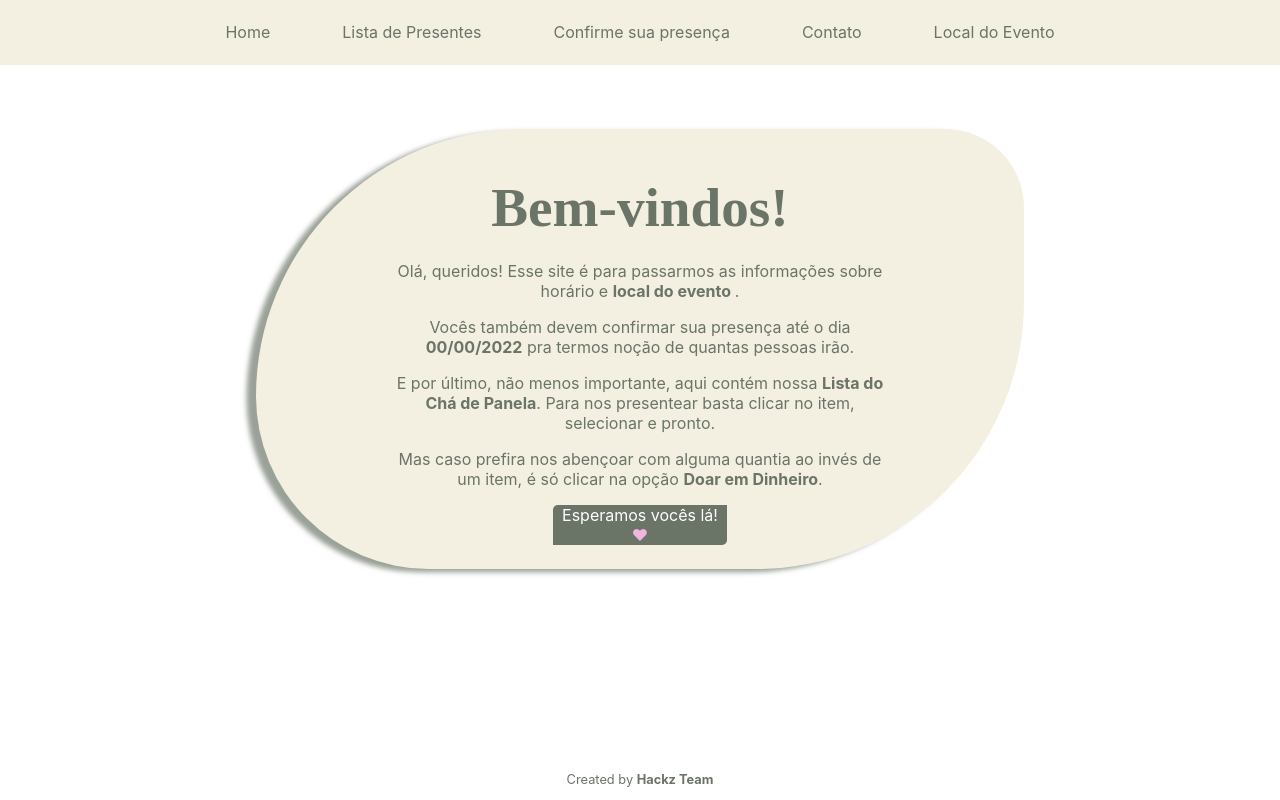
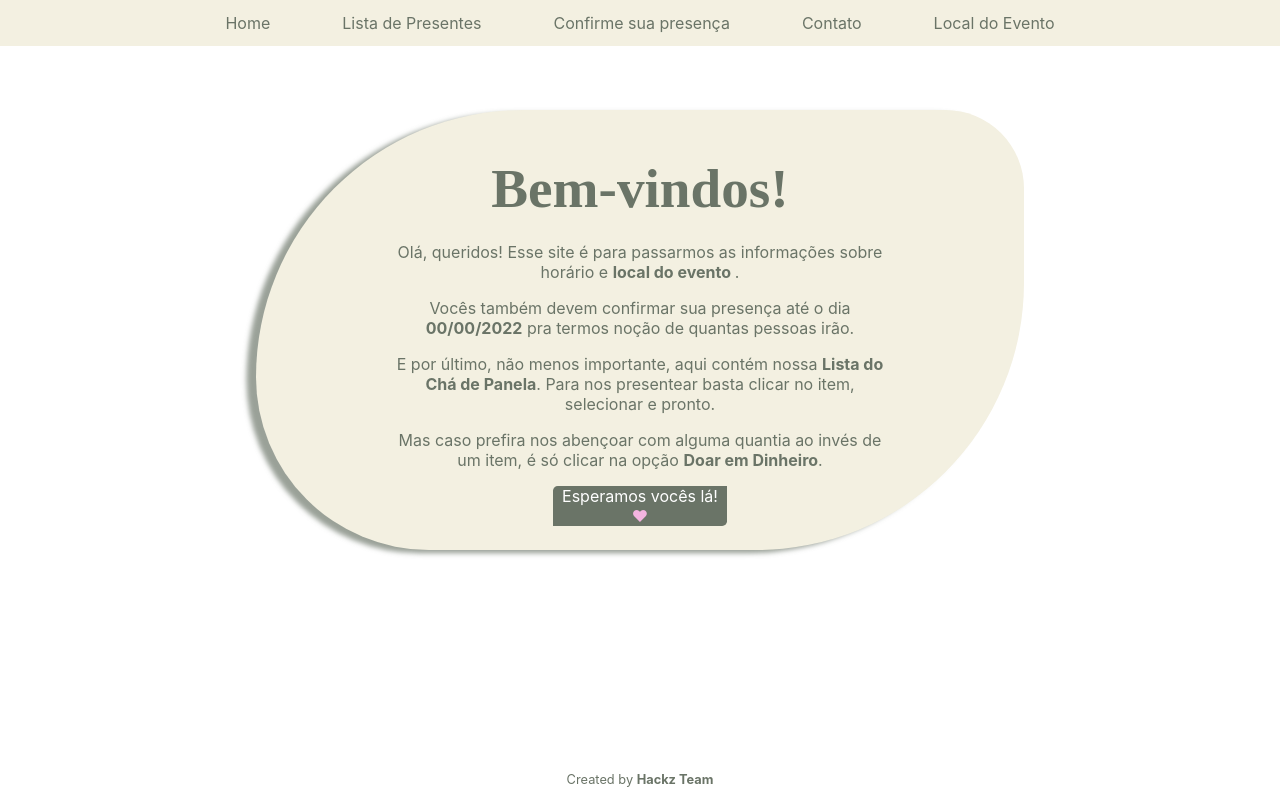
Before and after one commit to luiscetta/GiftList, a React (Create React App) app: page / in a window 1280 px wide. Built offline with nearby package versions, Linux system fonts and the light colour scheme; a web font is replaced by a local one.

Commit message:
refactoring Header css code

```diff
--- a/src/Components/Header/styles.css
+++ b/src/Components/Header/styles.css
@@ -11,12 +11,11 @@
     justify-content: center;
     gap: 3.5rem;
     margin: auto;
-    padding: 1.2rem 0;
 }
 
 .nav-link {
     width: auto;
-    padding: .2rem .5rem;
+    padding: .8rem .5rem;
     font-size: 1rem;
     text-decoration: none;
     color: var(--greentext);
@@ -24,7 +23,7 @@
 
 .nav-link:hover {
     background-color: var(--greentext);
-    border-radius: .5rem .1rem .5rem .1rem;
+    border-radius: .8rem .1rem .8rem .1rem;
     color: var(--offwhite);
-    transition: all 0.3s ease-in-out;
+    transition: all 0.4s ease-in-out;
 }
```
